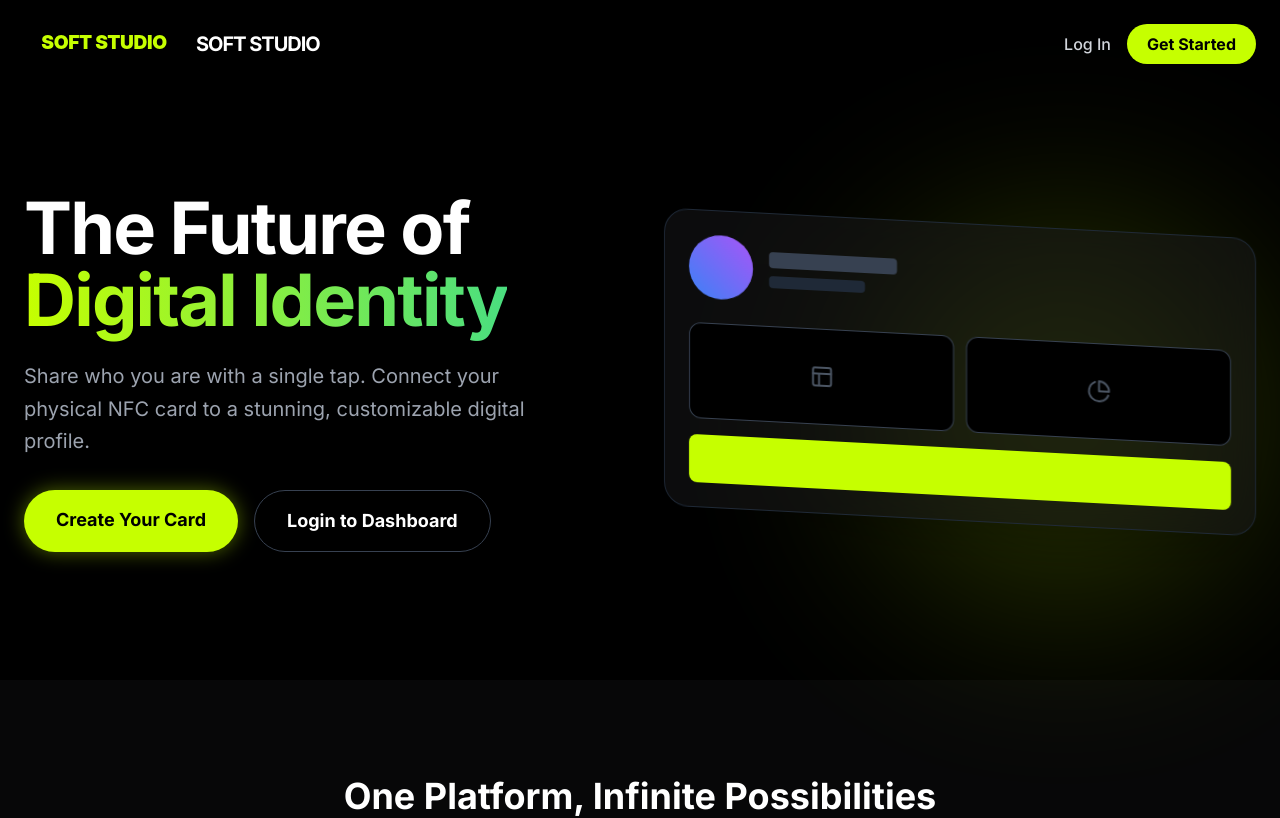
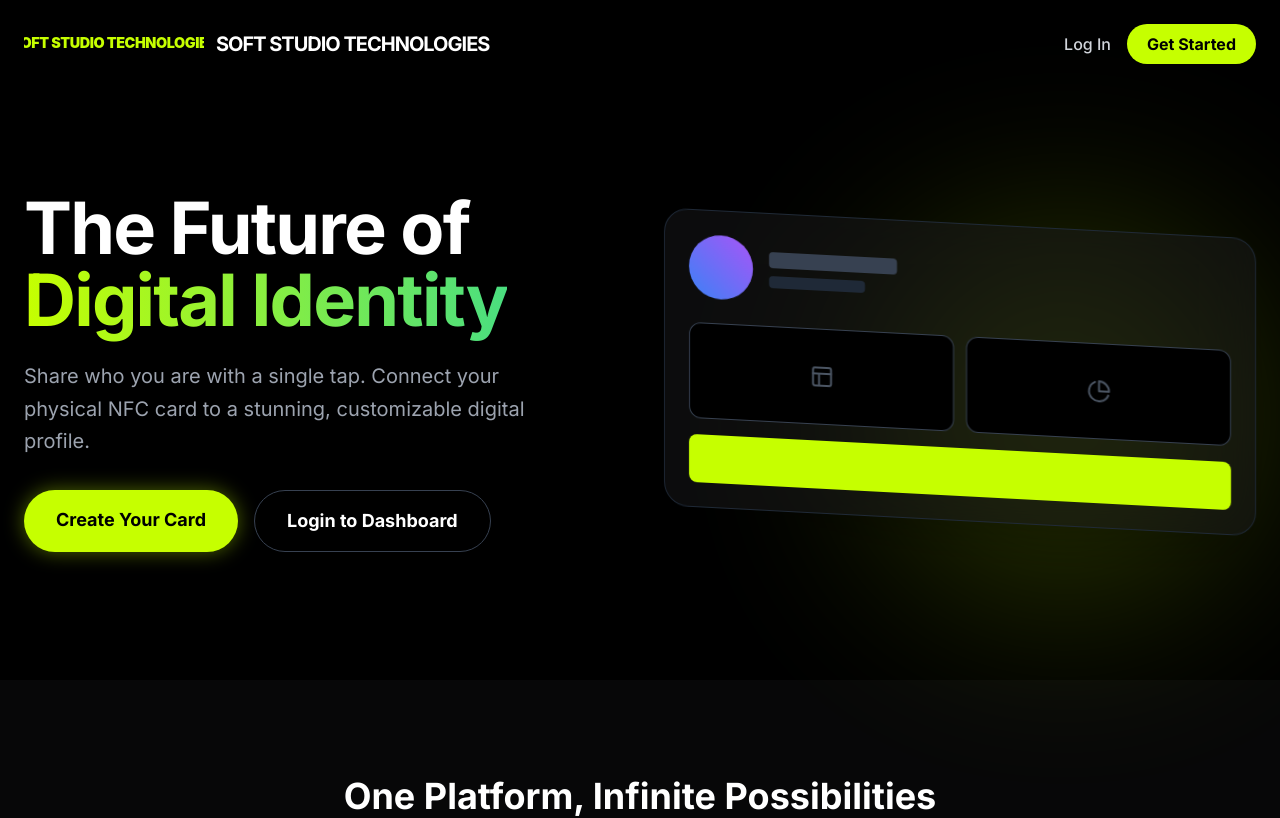
Before and after one commit to softstudiotechnologies/NFCSST, a React (Vite) app: page / in a window 1280 px wide. Shown: the top 818 px of the page. Built offline with nearby package versions, Linux system fonts and the light colour scheme; no server answers.

Commit message:
Update logo text to SOFT STUDIO TECHNOLOGIES everywhere

```diff
--- a/src/components/layout/Header.jsx
+++ b/src/components/layout/Header.jsx
@@ -11,7 +11,7 @@ const Header = ({ onMenuClick }) => {
                     {/* Mobile Logo */}
                     <div className="lg:hidden flex items-center">
                         <img src="/logo.svg" alt="SST" className="h-8 w-auto mr-2" />
-                        <span className="text-lg font-bold text-white tracking-tight">SoftStudio</span>
+                        <span className="text-lg font-bold text-white tracking-tight uppercase">Soft Studio Technologies</span>
                     </div>
 
                     {/* Desktop Title */}
--- a/src/pages/public/LandingPage.jsx
+++ b/src/pages/public/LandingPage.jsx
@@ -9,7 +9,7 @@ const LandingPage = () => {
             <nav className="absolute top-0 w-full z-50 px-6 py-6 flex justify-between items-center max-w-7xl mx-auto left-0 right-0">
                 <div className="flex items-center">
                     <img src="/logo.svg" alt="Soft Studio" className="h-10 w-auto mr-3" />
-                    <span className="text-xl font-bold tracking-tighter">SOFT STUDIO</span>
+                    <span className="text-xl font-bold tracking-tighter">SOFT STUDIO TECHNOLOGIES</span>
                 </div>
                 <div className="space-x-4">
                     <Link to="/login" className="text-gray-300 hover:text-white transition-colors font-medium">Log In</Link>
```
Also changed, not shown: public/logo.svg.
